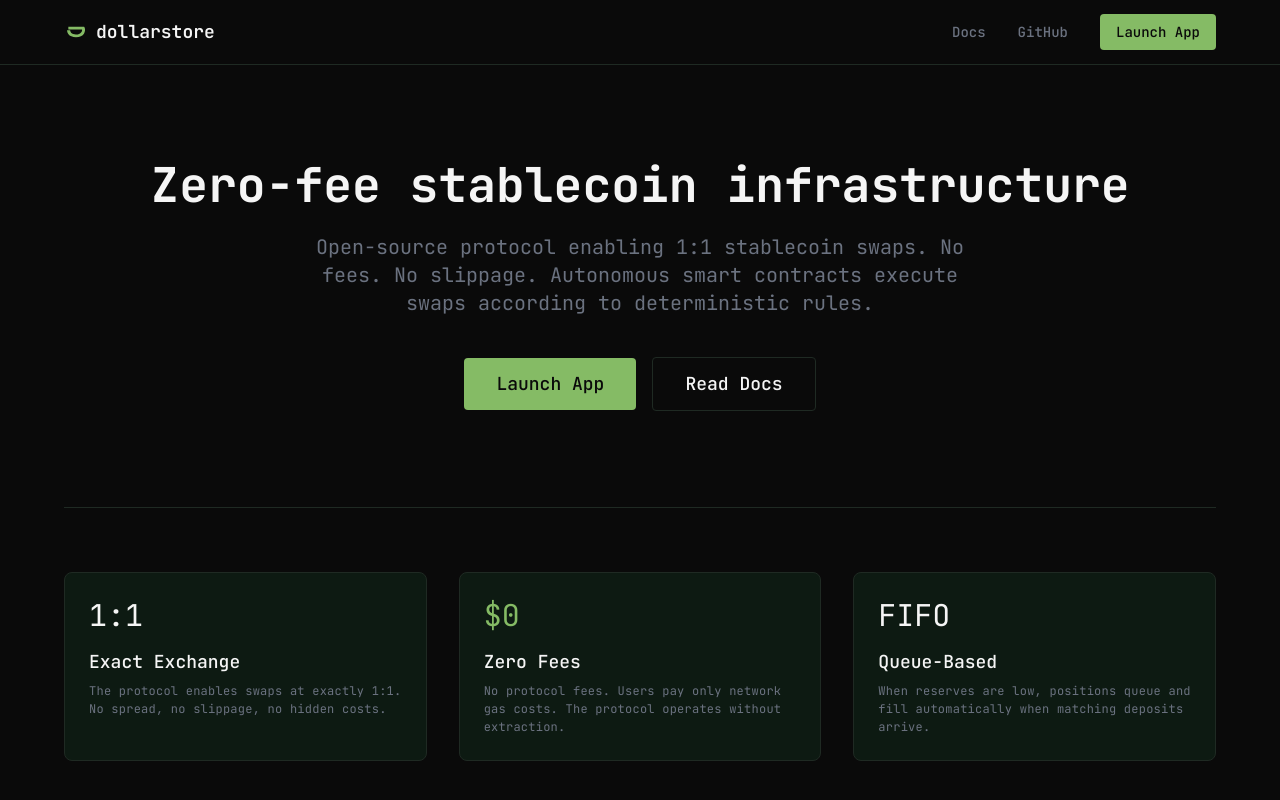
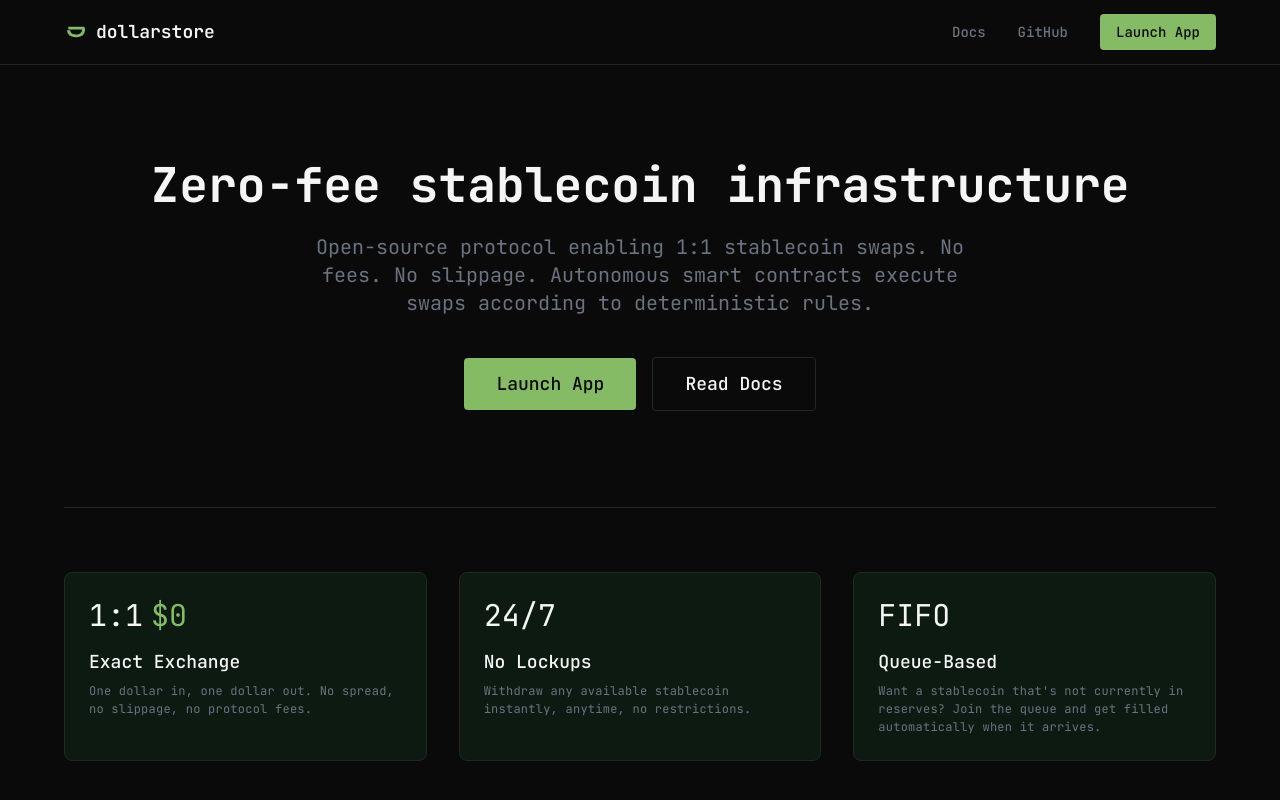
Before and after one commit to wandering-soupsmith/dollar, a Next.js app in the folder frontend/: page /marketing in a window 1280 px wide. Shown: the top 800 px of the page. Built offline with nearby package versions, Linux system fonts and the light colour scheme.

Commit message:
Revise marketing feature tiles: consolidate exchange/fees, add No Lockups, clarify queue

```diff
--- a/frontend/src/app/marketing/page.tsx
+++ b/frontend/src/app/marketing/page.tsx
@@ -33,27 +33,30 @@ export default function MarketingPage() {
       <section className="py-16 border-t border-border">
         <div className="grid md:grid-cols-3 gap-8">
           <div className="bg-deep-green rounded-md p-6 border border-border">
-            <div className="text-3xl mb-4">1:1</div>
+            <div className="text-3xl mb-4">
+              <span>1:1</span>
+              <span className="text-dollar-green ml-2">$0</span>
+            </div>
             <h3 className="font-h3 text-white mb-2">Exact Exchange</h3>
             <p className="font-body-sm text-muted">
-              The protocol enables swaps at exactly 1:1. No spread, no slippage,
-              no hidden costs.
+              One dollar in, one dollar out. No spread, no slippage, no protocol
+              fees.
             </p>
           </div>
           <div className="bg-deep-green rounded-md p-6 border border-border">
-            <div className="text-3xl mb-4 text-dollar-green">$0</div>
-            <h3 className="font-h3 text-white mb-2">Zero Fees</h3>
+            <div className="text-3xl mb-4">24/7</div>
+            <h3 className="font-h3 text-white mb-2">No Lockups</h3>
             <p className="font-body-sm text-muted">
-              No protocol fees. Users pay only network gas costs. The protocol
-              operates without extraction.
+              Withdraw any available stablecoin instantly, anytime, no
+              restrictions.
             </p>
           </div>
           <div className="bg-deep-green rounded-md p-6 border border-border">
             <div className="text-3xl mb-4">FIFO</div>
             <h3 className="font-h3 text-white mb-2">Queue-Based</h3>
             <p className="font-body-sm text-muted">
-              When reserves are low, positions queue and fill automatically
-              when matching deposits arrive.
+              Want a stablecoin that&apos;s not currently in reserves? Join the
+              queue and get filled automatically when it arrives.
             </p>
           </div>
         </div>
```
